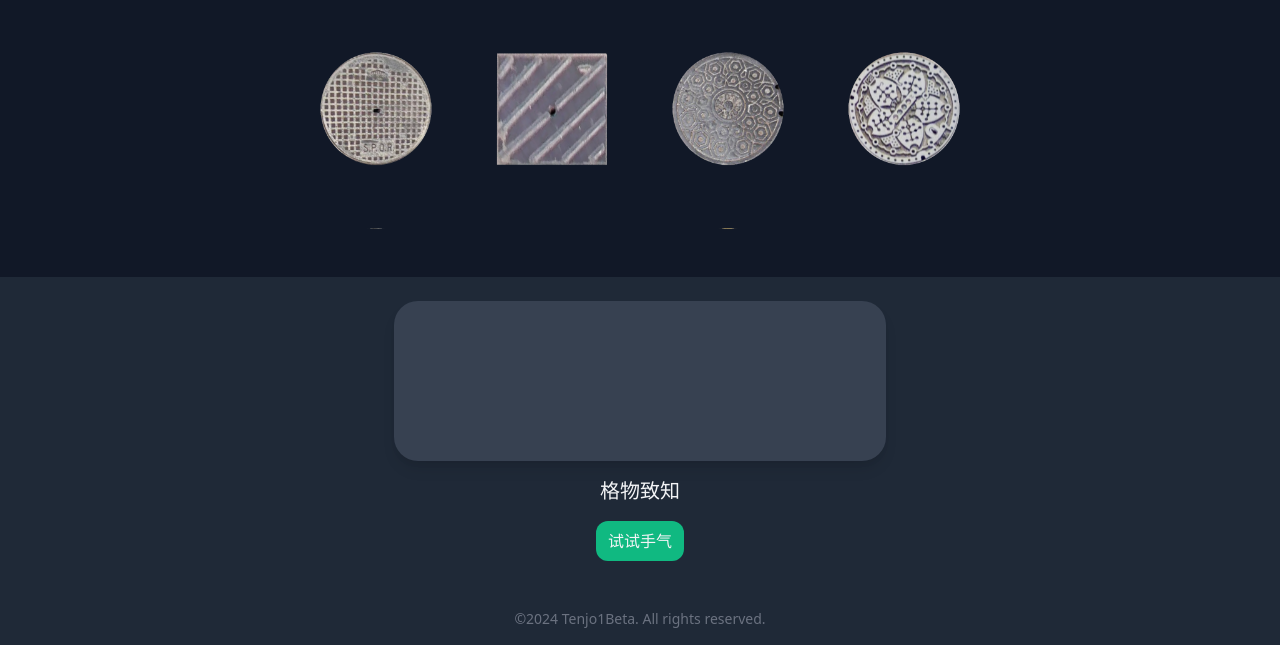
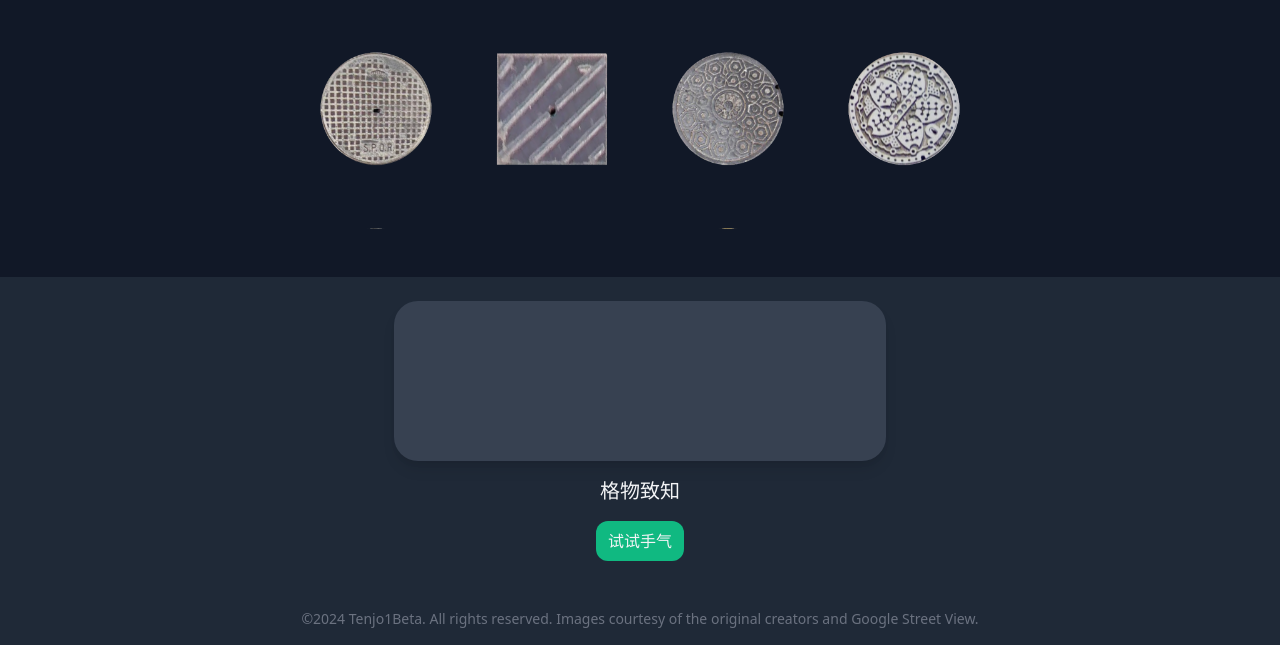
Before and after one commit to TJ1B/Atlas, a plain HTML site: page index.html in a window 1280 px wide. Shown: the part 683-1328 px from the top of the page. Drawn offline with nearby package versions, Linux system fonts and the light colour scheme.

Commit message:
add footnote credits

```diff
--- a/index.html
+++ b/index.html
@@ -97,7 +97,7 @@
     </section>
 
     <footer class="w-full bg-gray-800 p-4 text-center">
-        <p class="text-sm text-gray-500">©2024 Tenjo1Beta. All rights reserved.</p>
+        <p class="text-sm text-gray-500">©2024 Tenjo1Beta. All rights reserved. Images courtesy of the original creators and Google Street View.</p>
     </footer>
 
     <script src="script.js"></script>
```
